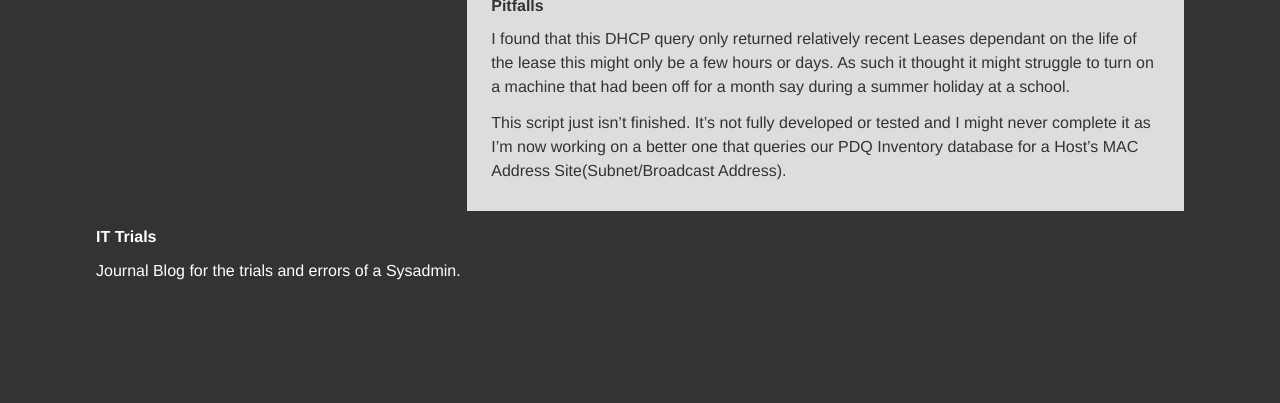
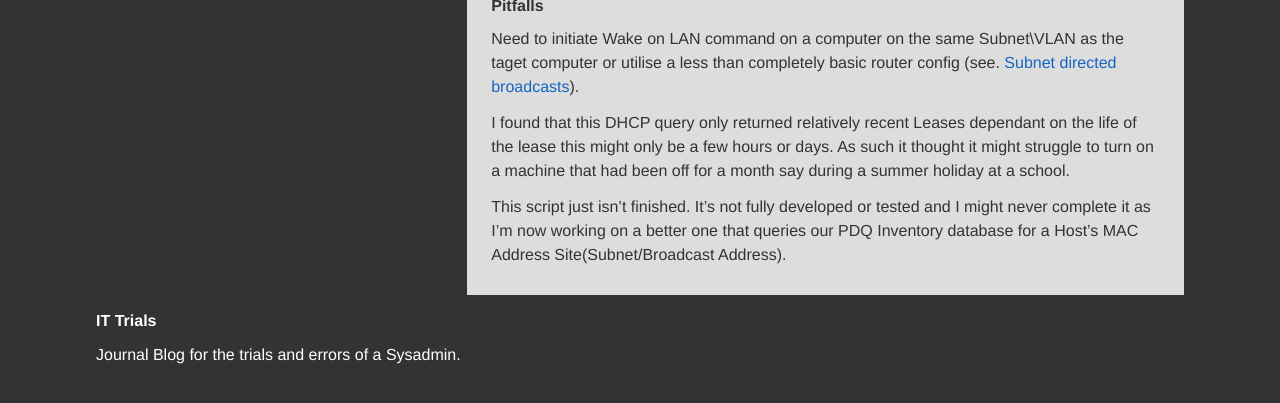
Before and after one commit to IT-trials/IT-trials.github.io, a Jekyll site: the page built from _posts/2017-03-11-wake-on-lan-with-dhcp-utility.markdown, in a window 1280 px wide, cut to the strip 927-1354 px from the top of the page. Shown: the top 403 px of the strip. Built offline with Jekyll 4.4.1, drawn with Linux system fonts in a browser that asks for light colours; comment, search, counter and statistics services are not loaded; before the commit the page ends 1270 px from its top, so only the background shows below that.

Commit message:
Update 2017-03-11-wake-on-lan-with-dhcp-utility.markdown

```diff
--- a/_posts/2017-03-11-wake-on-lan-with-dhcp-utility.markdown
+++ b/_posts/2017-03-11-wake-on-lan-with-dhcp-utility.markdown
@@ -25,6 +25,8 @@ Please don't presume that the following script is fully tested or developed.  I
 
 ## Pitfalls
 
+  - Need to initiate Wake on LAN command on a computer on the same Subnet\VLAN as the taget computer or utilise a less than completely basic router config (see. [Subnet directed broadcasts](https://en.wikipedia.org/wiki/Wake-on-LAN#Subnet_directed_broadcasts)).
+
   - I found that this DHCP query only returned relatively recent Leases dependant on the life of the lease this might only be a few hours or days.  As such it thought it might struggle to turn on a machine that had been off for a month say during a summer holiday at a school.
 
   - This script just isn't finished.  It's not fully developed or tested and I might never complete it as I'm now working on a better one that queries our PDQ Inventory database for a Host's MAC Address Site(Subnet/Broadcast Address).
```
